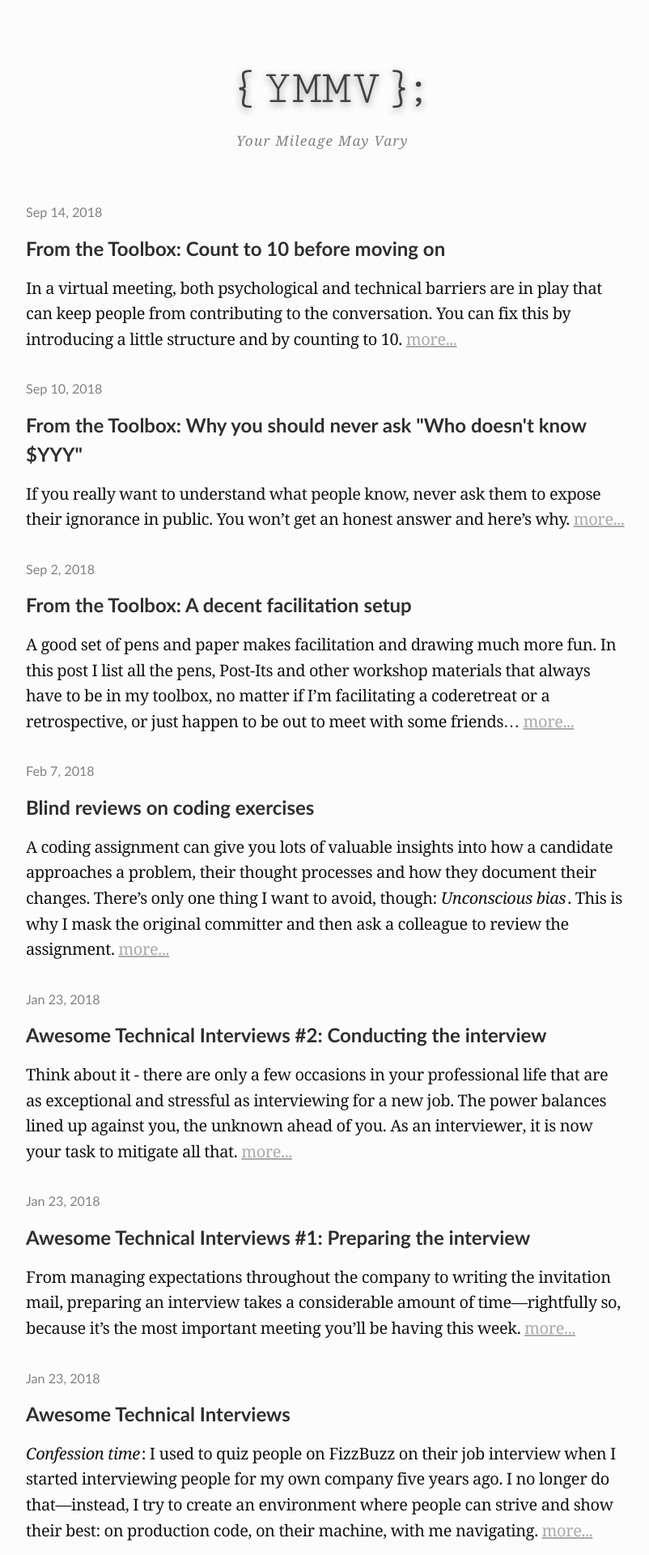
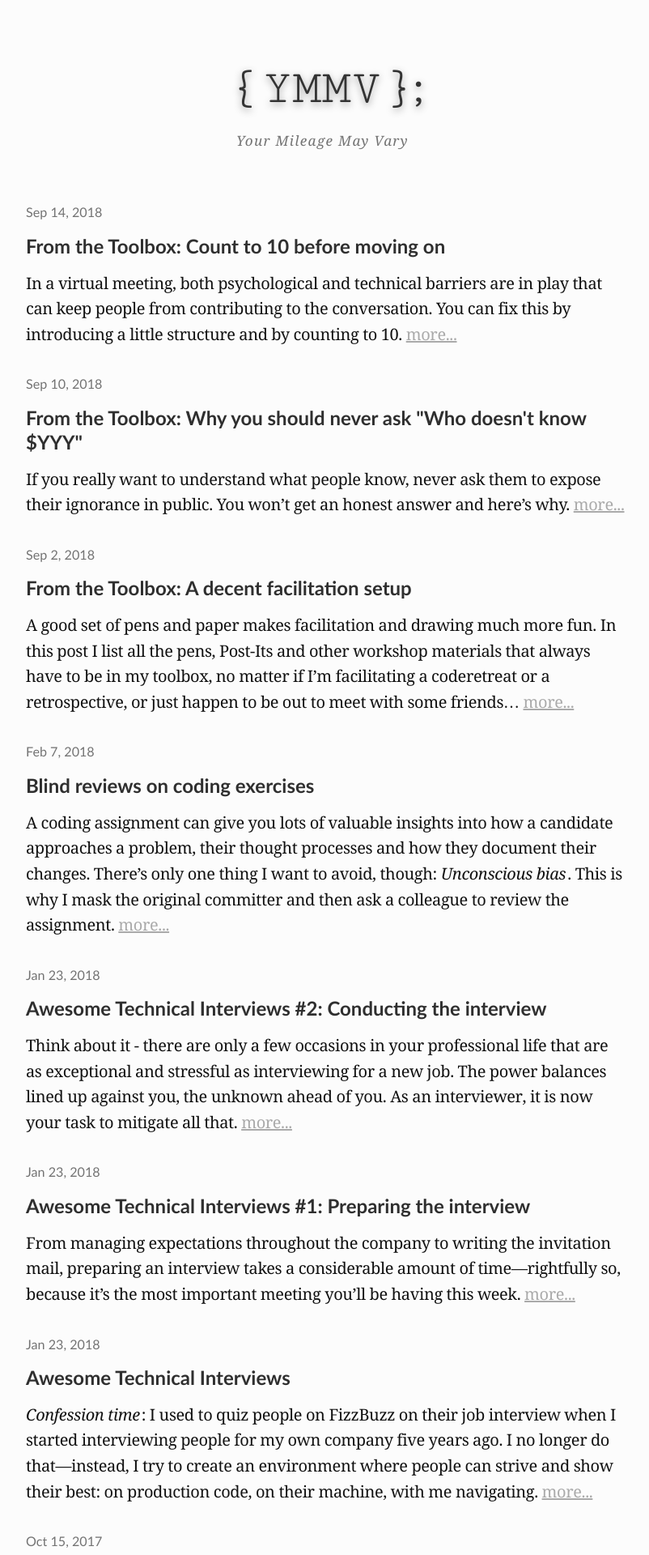
Before and after one commit to rradczewski/ymmv, a Jekyll site: the page built from index.md, in a window 1280 px wide. Shown: the top 1920 px of the page at 81% size, without its empty margins (238-1040 px from the left). Built offline with Jekyll 4.4.1, drawn with Linux system fonts in a browser that asks for light colours.

Commit message:
Improve readability

```diff
--- a/_layouts/home.html
+++ b/_layouts/home.html
@@ -10,7 +10,6 @@ layout: default
     {% for post in site.posts %}
       <li>
         <p class="post-meta">{{ post.date | date: "%b %-d, %Y" }}</p>
-
         <h2>
           <a class="post-link" href="{{ post.url | relative_url }}">{{ post.title | escape }}</a>
         </h2>
--- a/_sass/minima.scss
+++ b/_sass/minima.scss
@@ -13,7 +13,7 @@ $text-color:       #111 !default;
 $background-color: #fcfcfc !default;
 $brand-color:      #555 !default;
 
-$grey-color:       #828282 !default;
+$grey-color:       #737373 !default;
 $grey-color-light: lighten($grey-color, 40%) !default;
 $grey-color-dark:  darken($grey-color, 25%) !default;
 
--- a/_sass/minima/_layout.scss
+++ b/_sass/minima/_layout.scss
@@ -173,16 +173,9 @@
   margin-top: 10px;
 }
 
-/**
- * Posts
- */
-.post-header {
-  margin-bottom: $spacing-unit;
-}
-
 .post-link, .post-title {
   font-size: 24px;
-  line-height: 36px;
+  line-height: 30px;
 }
 
 .post-title {
```
